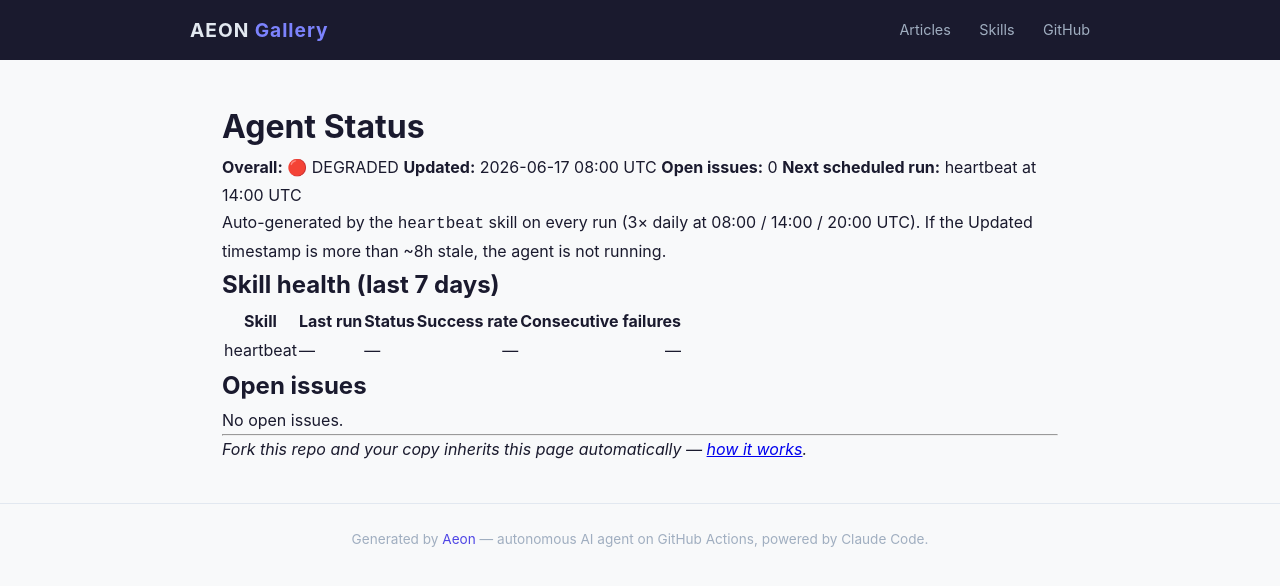
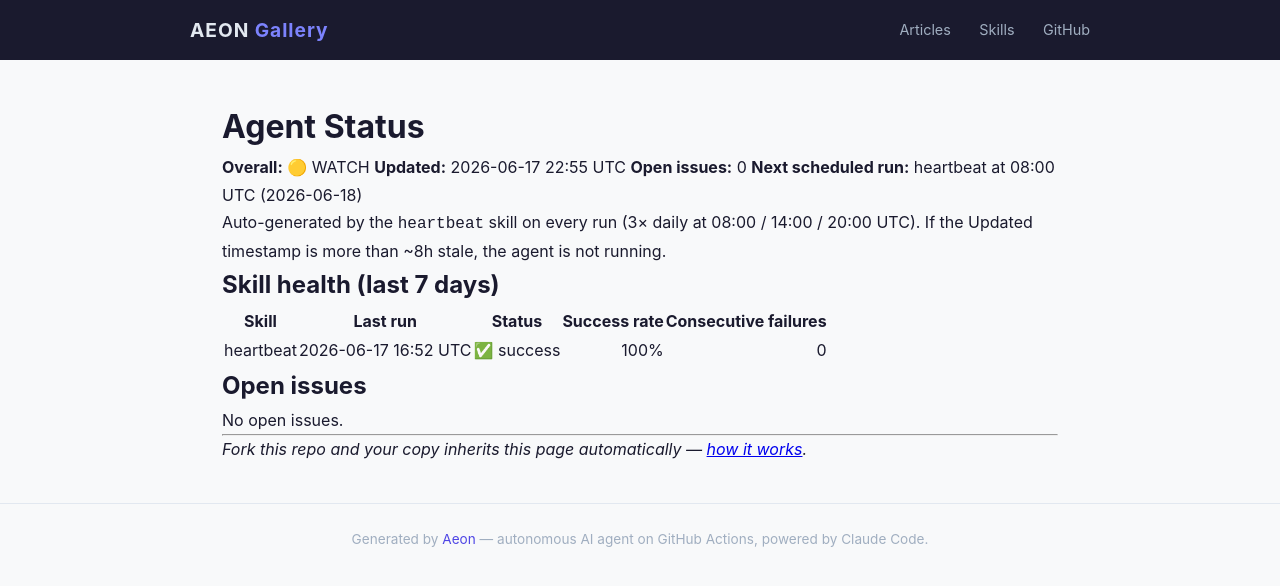
Before and after one commit to aeoncity-demo/myaeon, a Jekyll site: the page built from docs/status.md, in a window 1280 px wide. Shown: the top 586 px of the page. Built offline with Jekyll 4.4.1, drawn with Linux system fonts in a browser that asks for light colours.

Commit message:
chore(heartbeat): auto-commit 2026-06-17

```diff
--- a/docs/status.md
+++ b/docs/status.md
@@ -6,10 +6,10 @@ permalink: /status/
 
 # Agent Status
 
-**Overall:** 🔴 DEGRADED
-**Updated:** 2026-06-17 08:00 UTC
+**Overall:** 🟡 WATCH
+**Updated:** 2026-06-17 22:55 UTC
 **Open issues:** 0
-**Next scheduled run:** heartbeat at 14:00 UTC
+**Next scheduled run:** heartbeat at 08:00 UTC (2026-06-18)
 
 Auto-generated by the `heartbeat` skill on every run (3× daily at 08:00 / 14:00 / 20:00 UTC). If the Updated timestamp is more than ~8h stale, the agent is not running.
 
@@ -17,7 +17,7 @@ Auto-generated by the `heartbeat` skill on every run (3× daily at 08:00 / 14:00
 
 | Skill | Last run | Status | Success rate | Consecutive failures |
 |-------|----------|--------|-------------:|---------------------:|
-| heartbeat | — | — | — | — |
+| heartbeat | 2026-06-17 16:52 UTC | ✅ success | 100% | 0 |
 
 ## Open issues
 
--- a/memory/token-usage.csv
+++ b/memory/token-usage.csv
@@ -1,3 +1,4 @@
 date,skill,model,input_tokens,output_tokens,cache_read,cache_creation
 2026-06-17,article,claude-sonnet-4-6,27,5146,736947,19947
 2026-06-17,heartbeat,claude-sonnet-4-6,10,6268,362217,31670
+2026-06-17,heartbeat,claude-sonnet-4-6,12,6783,456582,32770
```
Also changed, not shown: memory/logs/2026-06-17.md (+11 -0 lines), .outputs/heartbeat.md.
